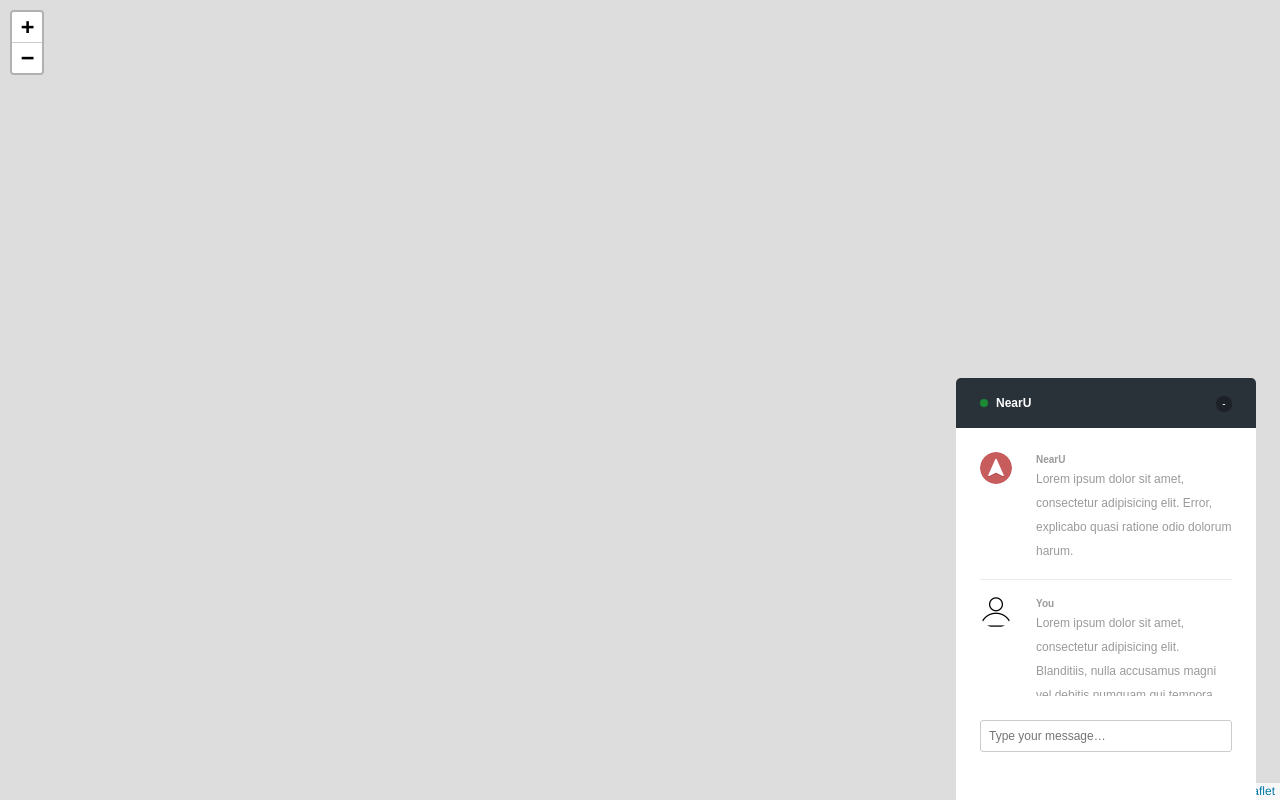
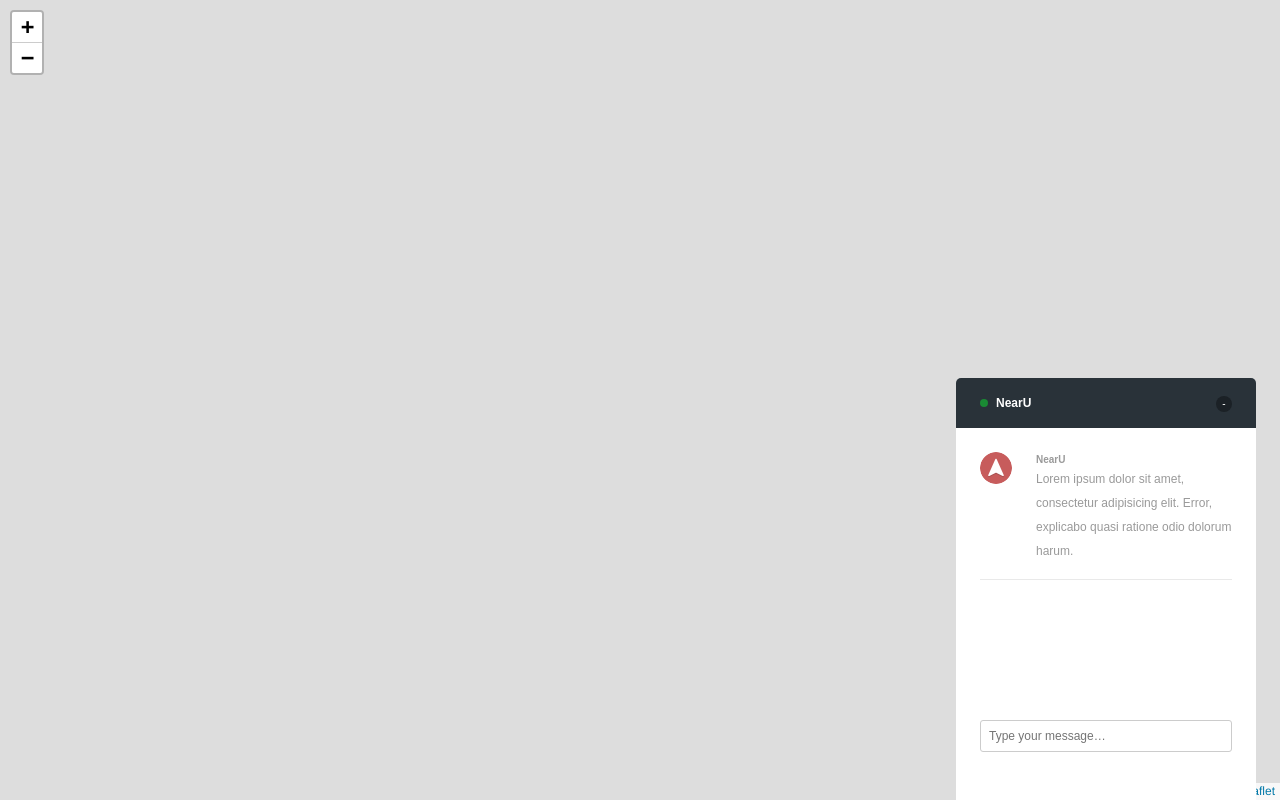
Before and after one commit to amitness/NearU, a Flask app: page / in a window 1280 px wide. Run offline with Flask 2, Linux system fonts and the light colour scheme; some libraries are stand-ins or nearby versions; some web fonts are replaced.

Commit message:
Remove dummy user entered message section

```diff
--- a/templates/chatbox.html
+++ b/templates/chatbox.html
@@ -15,18 +15,6 @@
             </div> <!-- end chat-message -->
             <hr>
 
-            <div class="chat-message clearfix">
-
-              <img src="{{ url_for('static', filename='img/user.png') }}" alt="" width="32" height="32">
-
-              <div class="chat-message-content clearfix">
-                <h5>You</h5>
-                <p>Lorem ipsum dolor sit amet, consectetur adipisicing elit. Blanditiis, nulla accusamus magni vel debitis numquam qui tempora rem voluptatem delectus!</p>
-              </div> <!-- end chat-message-content -->
-
-            </div> <!-- end chat-message -->
-
-            <hr>
           </div> <!-- end chat-history -->
 
           <form action="#" method="post">
```
